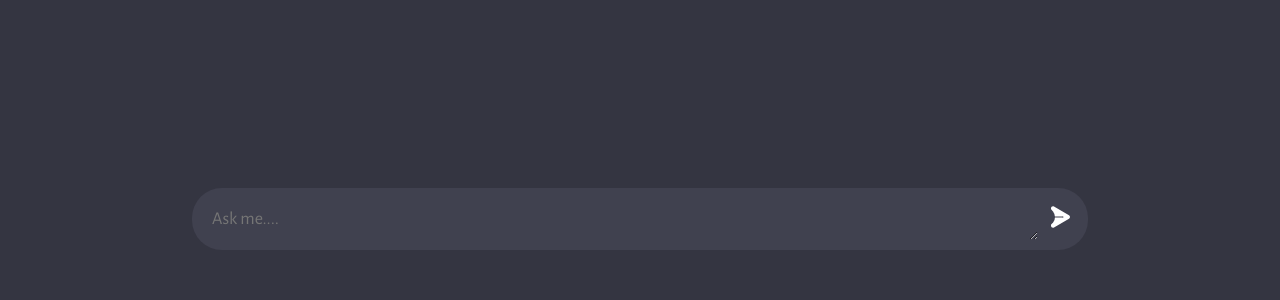
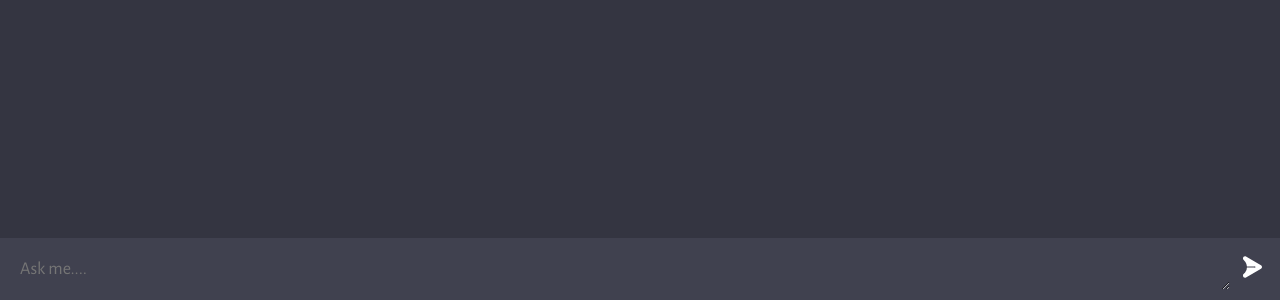
Before and after one commit to cicilus/askme, a website built with Vite: page client/index.html in a window 1280 px wide. Shown: the part 500-800 px from the top of the page. Built offline with nearby package versions, Linux system fonts and the light colour scheme.

Commit message:
upload the style

```diff
--- a/client/style.css
+++ b/client/style.css
@@ -113,12 +113,12 @@ body {
 }
 
 form {
-  width: 70%;
+  width: 100%;
   max-width: 1280px;
-  margin: 50px auto;
+  margin: 0 auto;
   padding: 10px;
   background: #40414F;
-  border-radius: 30px;
+
   display: flex;
   flex-direction: row;
   gap: 10px;
```
